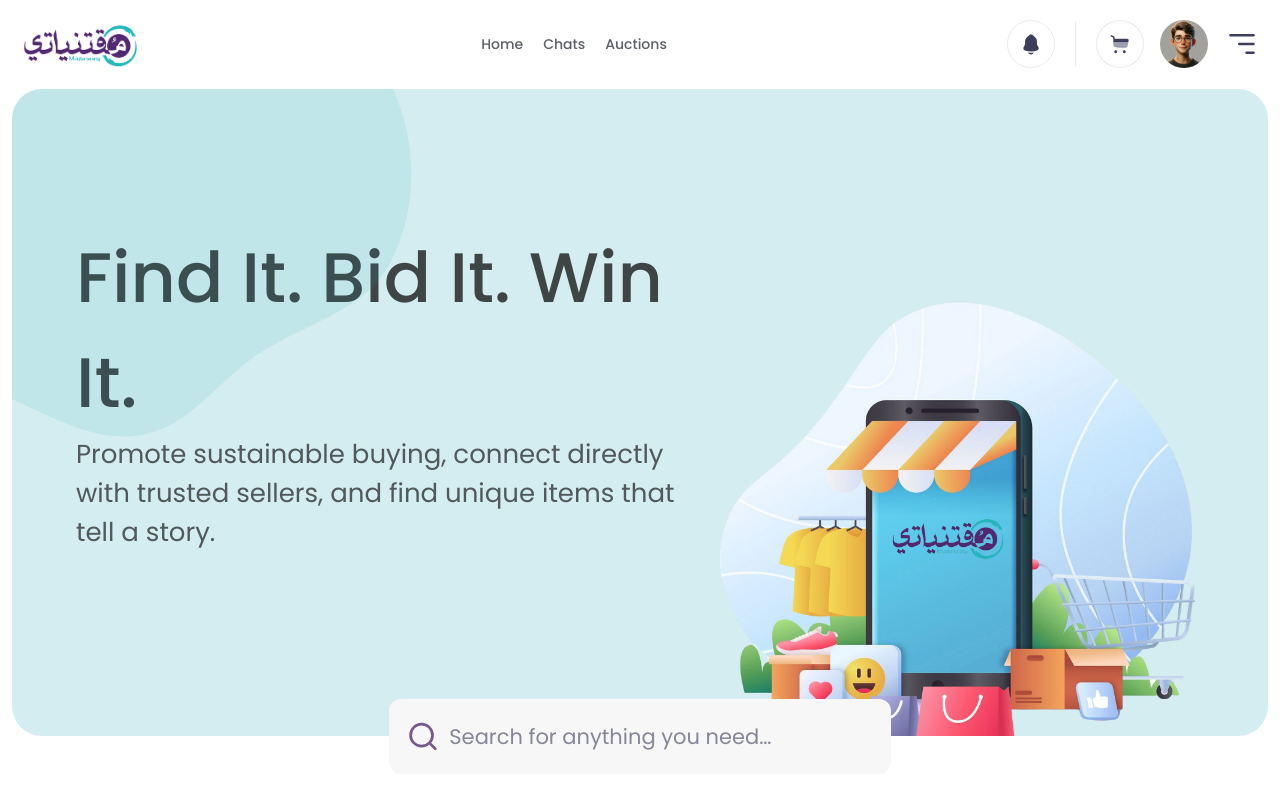
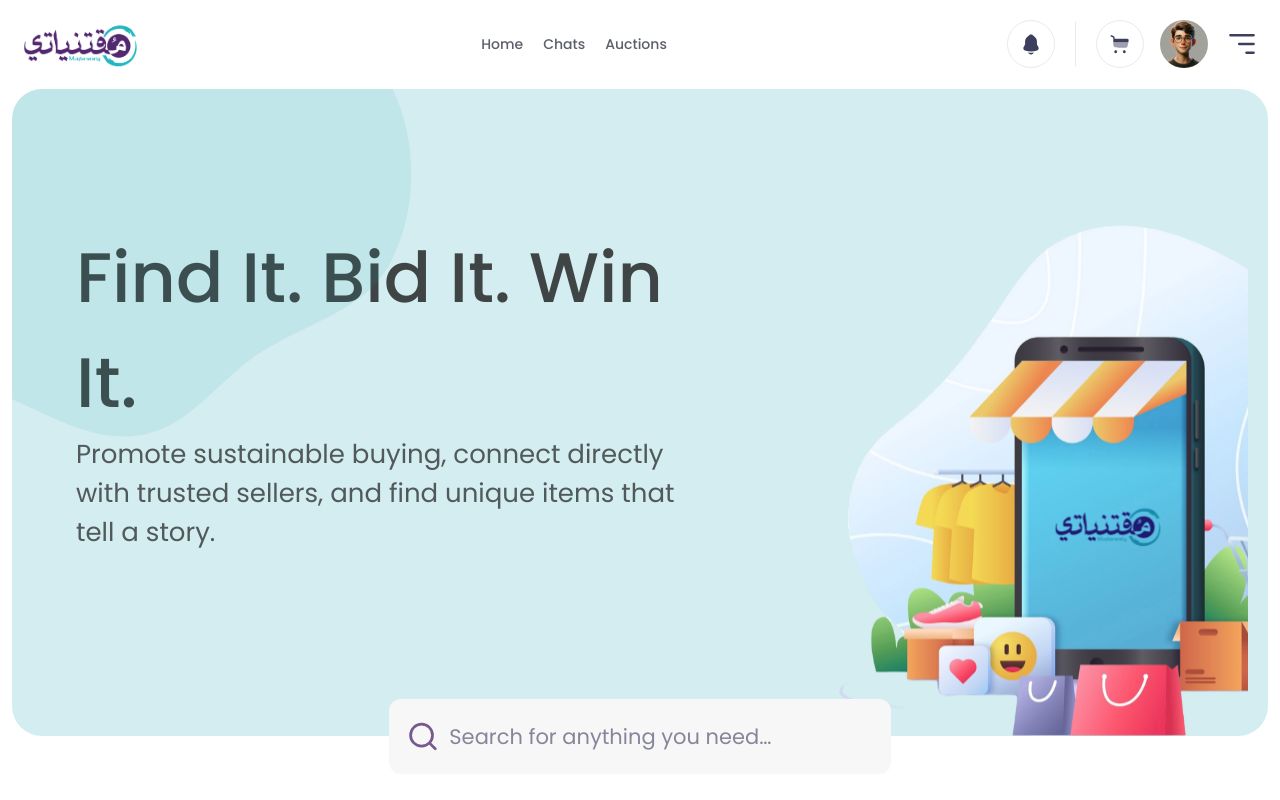
Before and after one commit to muneeb71/moqtanayati-client, a Next.js app: page / in a window 1280 px wide. Shown: the top 800 px of the page. Built offline with nearby package versions, Linux system fonts and the light colour scheme.

Commit message:
fix: logo changes

```diff
--- a/src/app/(auth)/layout.jsx
+++ b/src/app/(auth)/layout.jsx
@@ -27,29 +27,15 @@
           loading="eager"
         />
       </div>
-      <div className="absolute right-0 z-[1] hidden h-screen w-full max-w-[457px] items-end justify-end bg-[#D3EDF0] xl:flex overflow-hidden">
-        <div className="relative w-full h-full">
-          <Image
-            src="/bg/home/main-banner.png"
-            width={712}
-            height={839}
-            loading="lazy"
-            alt="banner"
-            quality={100}
-            className="min-w-[700px] top-[750px] -right-[200px] absolute"
-          />
-          <div className="absolute left-1/2  z-10">
-            <Image
-              src="/newlogo.png"
-              width={50}
-              height={50}
-              quality={100}
-              alt="logo"
-              loading="lazy"
-              className="md:min-w-[150px] min-w-[100px] lg:min-w-[150px]"
-            />
-          </div>
-        </div>
+      <div className="absolute right-0 z-[1] hidden h-screen w-full max-w-[457px] items-end justify-end bg-[#D3EDF0] xl:flex">
+        <Image
+          src="/newlogo.svg"
+          width={712}
+          height={712}
+          loading="lazy"
+          alt="Logo"
+          quality={100}
+        />
       </div>
     </div>
   );
--- a/src/components/sections/landing/home/MainBanner.jsx
+++ b/src/components/sections/landing/home/MainBanner.jsx
@@ -26,29 +26,16 @@
           </div>
         </div>
         <div className="flex h-full w-full items-end justify-end lg:relative">
-          <div className="right-5 top-[150px] lg:absolute">
-            <div className="relative">
-              <Image
-                src="/bg/home/main-banner.png"
-                width={712}
-                height={839}
-                quality={100}
-                alt="banner"
-                loading="lazy"
-                className="md:min-w-[50vw] lg:min-w-[600px]"
-              />
-              <div className="absolute left-1/2 top-1/2 -translate-x-1/2 -translate-y-1/2">
-                <Image
-                  src="/newlogo.png"
-                  width={50}
-                  height={50}
-                  quality={100}
-                  alt="logo"
-                  loading="lazy"
-                   className="md:min-w-[150px]  min-w-[100px]  lg:min-w-[150px]"
-                />
-              </div>
-            </div>
+          <div className="right-5 lg:absolute">
+            <Image
+              src="/newlogo.svg"
+              width={612}
+              height={539}
+              quality={100}
+              alt="blob"
+              loading="lazy"
+              className="md:min-w-[50vw] lg:min-w-[300px]"
+            />
           </div>
         </div>
       </div>
```
Also changed, not shown: public/newlogo.svg (added).
